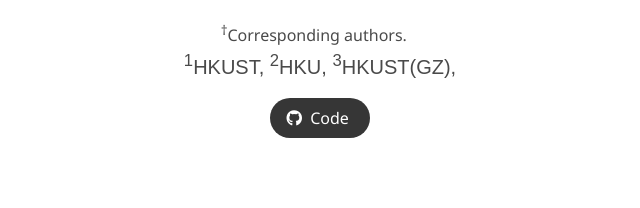
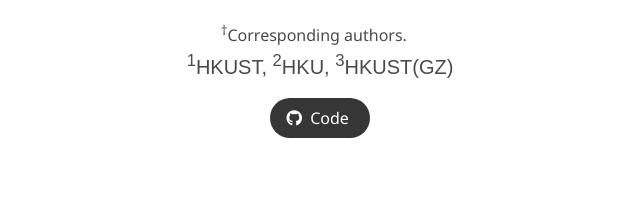
Before and after one commit to murphylmf/M-LRM, a plain HTML site: page index.html in a window 1280 px wide. Shown: the part 302-510 px from the top of the page, 320-960 px from the left. Drawn offline with nearby package versions, Linux system fonts and the light colour scheme; some icons are missing; a web font is replaced by a local one.

Commit message:
Update index.html

```diff
--- a/index.html
+++ b/index.html
@@ -125,7 +125,7 @@
           <div class="is-size-5 publication-authors">
             <span class="author-block"><sup>1</sup>HKUST,</span>
             <span class="author-block"><sup>2</sup>HKU,</span>
-            <span class="author-block"><sup>3</sup>HKUST(GZ),</span>
+            <span class="author-block"><sup>3</sup>HKUST(GZ)</span>
           </div>
 
           <div class="column has-text-centered">
```
